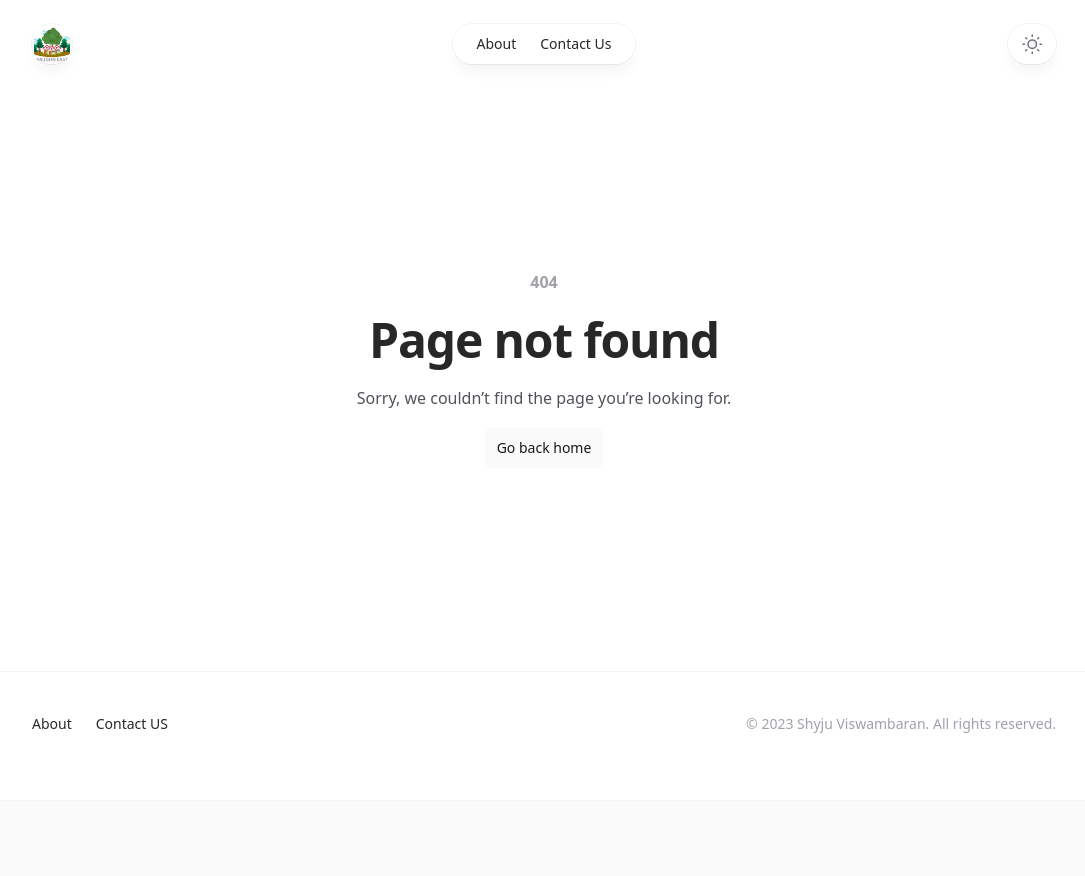
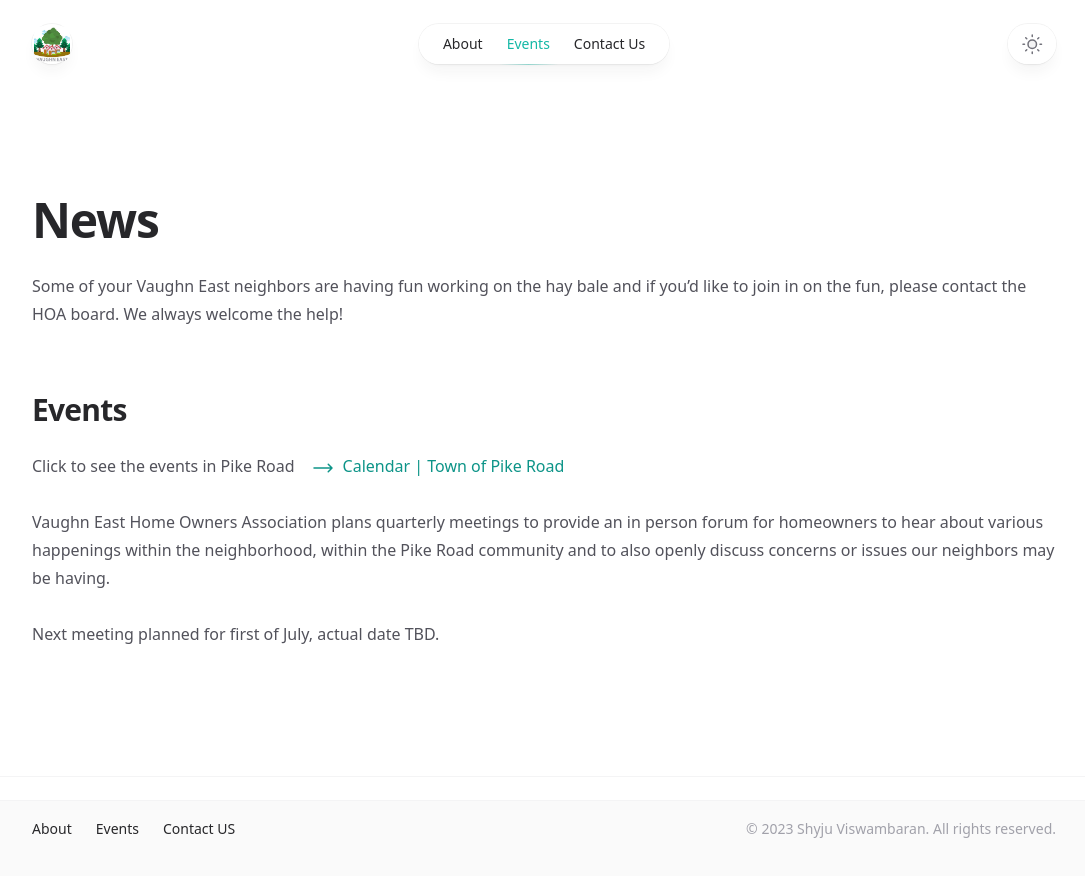
Before and after one commit to shyjuezy/vaughn-east, a Next.js app: page /events in a window 1280 px wide. Before the commit this address had no page. Shown: the top 876 px of the page, without its empty margins (96-1181 px from the left). Before the commit the page ends 800 px from the top, so only its background shows below. Built offline with nearby package versions, Linux system fonts and the light colour scheme.

Commit message:
Added events page

```diff
--- a/src/app/about/page.jsx
+++ b/src/app/about/page.jsx
@@ -2,23 +2,24 @@ import Image from 'next/image'
 import Link from 'next/link'
 import clsx from 'clsx'
 
-import {Container} from '@/components/Container'
+import { Container } from '@/components/Container'
 import {
   // GitHubIcon,
   InstagramIcon,
   // LinkedInIcon,
   TwitterIcon,
+  clickHere,
 } from '@/components/SocialIcons'
 import portraitImage from '@/images/portrait.jpg'
 
-function SocialLink({className, href, children, icon: Icon}) {
+function SocialLink({ className, href, children, icon: Icon }) {
   return (
     <li className={clsx(className, 'flex')}>
       <Link
         href={href}
         className="group flex text-sm font-medium text-zinc-800 transition hover:text-teal-500 dark:text-zinc-200 dark:hover:text-teal-500"
       >
-                <Icon className="h-6 w-6 flex-none fill-zinc-500 transition group-hover:fill-teal-500"/>
+        <Icon className="h-6 w-6 flex-none fill-zinc-500 transition group-hover:fill-teal-500" />
         <span className="ml-4">{children}</span>
       </Link>
     </li>
@@ -38,8 +39,7 @@ function SocialLink({className, href, children, icon: Icon}) {
 
 export const metadata = {
   title: 'About',
-    description:
-        'What is the purpose of our HOA?',
+  description: 'What is the purpose of our HOA?',
 }
 
 export default function About() {
@@ -61,24 +61,25 @@ export default function About() {
             What is the purpose of our HOA?.
           </h1>
           <div className="mt-6 space-y-7 text-base text-zinc-600 dark:text-zinc-400">
+            <p>An HOA is a private organization that governs a community.</p>
             <p>
-                            An HOA is a private organization that governs a community.
+              We have covenants, conditions and restrictions which outline the
+              rules for our neighborhood.
             </p>
             <p>
-                            We have covenants, conditions and restrictions which outline the rules for our neighborhood.
+              We have bylaws which outline what our meeting, voting and election
+              rules.
             </p>
             <p>
-                            We have bylaws which outline what our meeting, voting and election rules.
+              We collect dues annually which provides for upkeep of shared areas
+              and other budgetary expenses such as paying for the street lights,
+              water up front and mowing the front entrance, etc.
             </p>
             <p>
-                            We collect dues annually which provides for upkeep of shared areas and other budgetary
-                            expenses such as paying for the street lights, water up front and mowing the front entrance,
-                            etc.
-                        </p>
-                        <p>
-                            We have a board of directors that are voted on and then serve for 2 years, all of whom are
-                            neighbors that volunteer and live in this community. We have a President, Vice President,
-                            Treasurer and Secretary.
+              We have a board of directors that are voted on and then serve for
+              2 years, all of whom are neighbors that volunteer and live in this
+              community. We have a President, Vice President, Treasurer and
+              Secretary.
             </p>
           </div>
         </div>
@@ -94,33 +95,36 @@ export default function About() {
         </div>
       </div>
       {/*    add dome flex items in a column*/}
-            <div className="flex flex-col items-center mt-16">
+      <div className="mt-16 flex flex-col items-center">
         <h2 className="text-2xl font-bold tracking-tight text-zinc-800 dark:text-zinc-100 sm:text-3xl">
           What is a Voluntary HOA vs. a Mandatory HOA?
         </h2>
         <div className="mt-6 space-y-7 text-base text-zinc-600 dark:text-zinc-400">
           <p>
-                        A mandatory HOA is just that – mandatory. When a person purchases a home within a neighborhood,
-                        they are required to join and follow all rules set forth in the association’s governing
-                        documents. At the time of closing, the homeowner signs a contract agreeing to abide by the
-                        covenants and restrictions, and to accept any and all associated assessments, fees, and fines.
-                        On the flipside, Vaughn East is a voluntary HOA, the purchasers of a home can decide whether or
-                        not they want to join the association.
+            A mandatory HOA is just that – mandatory. When a person purchases a
+            home within a neighborhood, they are required to join and follow all
+            rules set forth in the association’s governing documents. At the
+            time of closing, the homeowner signs a contract agreeing to abide by
+            the covenants and restrictions, and to accept any and all associated
+            assessments, fees, and fines. On the flipside, Vaughn East is a
+            voluntary HOA, the purchasers of a home can decide whether or not
+            they want to join the association.
           </p>
           <p>
-                        The main purpose is to assist our neighbors with maintaining property values.
-                        What we would like our neighbors to do is participate in the HOA, come be part of a community,
-                        learn who your neighbors are, help each other out and participate in community events or
-                        volunteer your time to events the HOA is hosting.
-                        It is on all of us to be good stewards of our property and be responsible for it’s maintenance
-                        and upkeep as well as being respectful to our neighbors.
-
+            The main purpose is to assist our neighbors with maintaining
+            property values. What we would like our neighbors to do is
+            participate in the HOA, come be part of a community, learn who your
+            neighbors are, help each other out and participate in community
+            events or volunteer your time to events the HOA is hosting. It is on
+            all of us to be good stewards of our property and be responsible for
+            it’s maintenance and upkeep as well as being respectful to our
+            neighbors.
           </p>
         </div>
-                <div className="mt-6 space-y-7 text-base text-zinc-600 dark:text-zinc-400 self-start">
+        <div className="mt-6 space-y-7 self-start text-base text-zinc-600 dark:text-zinc-400">
           <dl>
-                        <dt className="h3 text-2xl text-zinc-800 dark:text-zinc-100">What do we typically cover in the
-                            quarterly meetings?
+            <dt className="h3 text-2xl text-zinc-800 dark:text-zinc-100">
+              What do we typically cover in the quarterly meetings?
             </dt>
             <dd>
               <ul className="list-disc pl-5">
--- /dev/null
+++ b/src/app/events/page.jsx
@@ -0,0 +1,72 @@
+import Image from 'next/image'
+import Link from 'next/link'
+import clsx from 'clsx'
+
+import { Container } from '@/components/Container'
+import { clickHere } from '@/components/SocialIcons'
+
+function ClickLink({ className, href, children, icon: Icon }) {
+  return (
+    <li className={clsx(className, 'flex')}>
+      <Link
+        href={href}
+        target="_blank"
+        className="group flex font-medium text-teal-600 transition hover:text-teal-500 dark:text-teal-400 dark:hover:text-teal-200"
+      >
+        <Icon className="mt-1 h-6 w-6 flex-none fill-teal-600 transition group-hover:fill-teal-500" />
+        <span className="ml-2">{children}</span>
+      </Link>
+    </li>
+  )
+}
+
+export const metadata = {
+  title: 'Events',
+  description: 'Upcoming events',
+}
+
+export default function About() {
+  return (
+    <Container className="mt-16 sm:mt-32">
+      <div className="grid grid-cols-1 gap-y-16">
+        <div className="lg:order-first lg:row-span-2">
+          <h1 className="text-4xl font-bold tracking-tight text-zinc-800 dark:text-zinc-100 sm:text-5xl">
+            News
+          </h1>
+          <div className="mt-6 space-y-7 text-base text-zinc-600 dark:text-zinc-400">
+            <p>
+              Some of your Vaughn East neighbors are having fun working on the
+              hay bale and if you’d like to join in on the fun, please contact
+              the HOA board. We always welcome the help!
+            </p>
+          </div>
+        </div>
+      </div>
+      <div className="mt-16 flex flex-col items-center">
+        <h2 className="self-start text-2xl font-bold tracking-tight text-zinc-800 dark:text-zinc-100 sm:text-3xl">
+          Events
+        </h2>
+        <div className="mt-6 space-y-7 text-base text-zinc-600 dark:text-zinc-400">
+          <div className="flex flex-row items-center gap-4">
+            <p>Click to see the events in Pike Road</p>
+            <ClickLink
+              href="https://www.pikeroad.us/events"
+              icon={clickHere}
+              className="text-teal-500"
+            >
+              Calendar | Town of Pike Road
+            </ClickLink>
+          </div>
+          <p>
+            Vaughn East Home Owners Association plans quarterly meetings to
+            provide an in person forum for homeowners to hear about various
+            happenings within the neighborhood, within the Pike Road community
+            and to also openly discuss concerns or issues our neighbors may be
+            having.
+          </p>
+          <p>Next meeting planned for first of July, actual date TBD.</p>
+        </div>
+      </div>
+    </Container>
+  )
+}
--- a/src/components/Footer.jsx
+++ b/src/components/Footer.jsx
@@ -1,8 +1,8 @@
 import Link from 'next/link'
 
-import {ContainerInner, ContainerOuter} from '@/components/Container'
+import { ContainerInner, ContainerOuter } from '@/components/Container'
 
-function NavLink({href, children}) {
+function NavLink({ href, children }) {
   return (
     <Link
       href={href}
@@ -20,9 +20,9 @@ export function Footer() {
         <div className="border-t border-zinc-100 pb-16 pt-10 dark:border-zinc-700/40">
           <ContainerInner>
             <div className="flex flex-col items-center justify-between gap-6 sm:flex-row">
-                            <div
-                                className="flex flex-wrap justify-center gap-x-6 gap-y-1 text-sm font-medium text-zinc-800 dark:text-zinc-200">
+              <div className="flex flex-wrap justify-center gap-x-6 gap-y-1 text-sm font-medium text-zinc-800 dark:text-zinc-200">
                 <NavLink href="/about">About</NavLink>
+                <NavLink href="/events">Events</NavLink>
                 <NavLink href="/contact">Contact US </NavLink>
               </div>
               <p className="text-sm text-zinc-400 dark:text-zinc-500">
--- a/src/components/Header.jsx
+++ b/src/components/Header.jsx
@@ -125,6 +125,7 @@ function MobileNavigation(props) {
             <nav className="mt-6">
               <ul className="-my-2 divide-y divide-zinc-100 text-base text-zinc-800 dark:divide-zinc-100/5 dark:text-zinc-300">
                 <MobileNavItem href="/about">About</MobileNavItem>
+                <MobileNavItem href="/events">Events</MobileNavItem>
                 <MobileNavItem href="/contact">Contact Us</MobileNavItem>
               </ul>
             </nav>
@@ -163,6 +164,7 @@ function DesktopNavigation(props) {
     <nav {...props}>
       <ul className="flex rounded-full bg-white/90 px-3 text-sm font-medium text-zinc-800 shadow-lg shadow-zinc-800/5 ring-1 ring-zinc-900/5 backdrop-blur dark:bg-zinc-800/90 dark:text-zinc-200 dark:ring-white/10">
         <NavItem href="/about">About</NavItem>
+        <NavItem href="/events">Events</NavItem>
         <NavItem href="/contact">Contact Us</NavItem>
       </ul>
     </nav>
--- a/src/components/SocialIcons.jsx
+++ b/src/components/SocialIcons.jsx
@@ -34,3 +34,20 @@ export function LinkedInIcon(props) {
     </svg>
   )
 }
+
+export function clickHere(props) {
+  return (
+    <svg
+      xmlns="http://www.w3.org/2000/svg"
+      viewBox="0 0 24 24"
+      aria-hidden="true"
+      {...props}
+    >
+      <path
+        fill-rule="evenodd"
+        d="M16.72 7.72a.75.75 0 0 1 1.06 0l3.75 3.75a.75.75 0 0 1 0 1.06l-3.75 3.75a.75.75 0 1 1-1.06-1.06l2.47-2.47H3a.75.75 0 0 1 0-1.5h16.19l-2.47-2.47a.75.75 0 0 1 0-1.06Z"
+        clip-rule="evenodd"
+      />
+    </svg>
+  )
+}
```
Also changed, not shown: 1 other file (tests, documents, lock files or other folders). Lines whose indentation alone changed are shown as unchanged.
